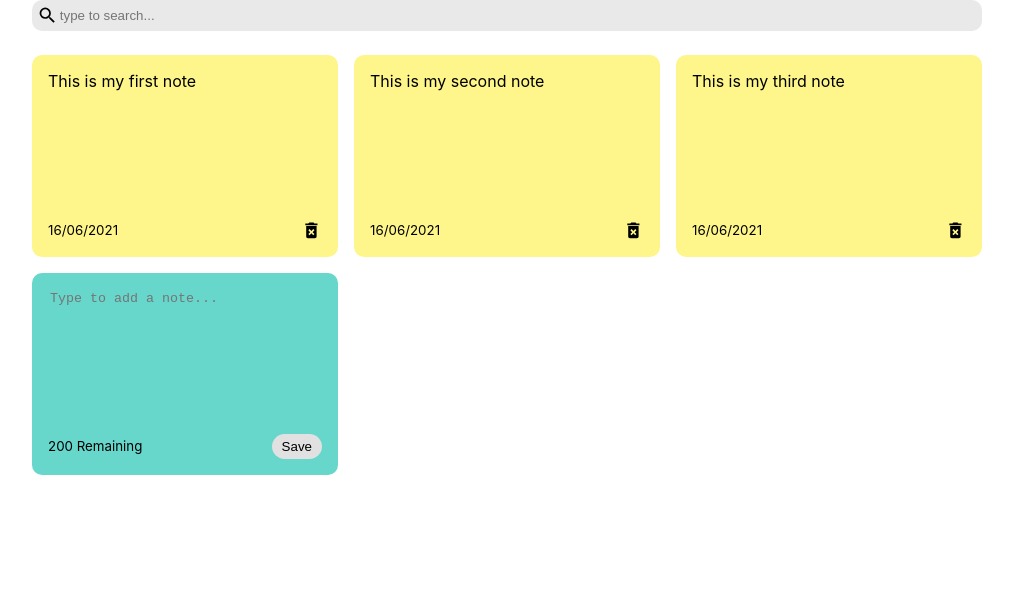
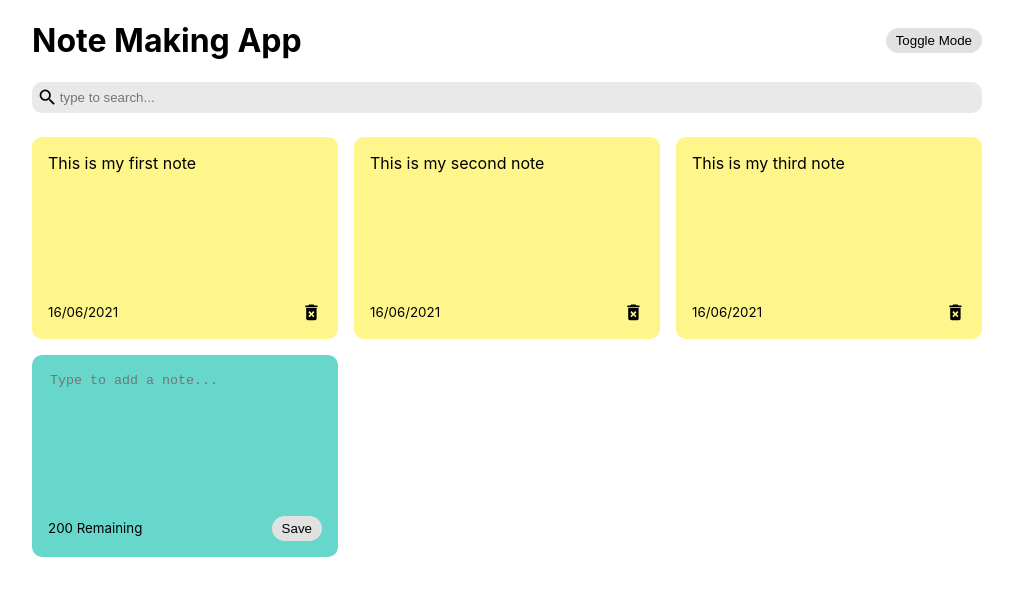
Before and after one commit to IshitaSharma3101/note-making-app, a React (Create React App) app: page / in a window 1280 px wide. Shown: the top 596 px of the page, without its empty margins (133-1146 px from the left). Built offline with nearby package versions, Linux system fonts and the light colour scheme.

Commit message:
feat: toggle mode

```diff
--- a/src/App.js
+++ b/src/App.js
@@ -2,6 +2,7 @@ import { useState } from "react";
 import { nanoid } from "nanoid";
 import NotesList from "./components/NotesList";
 import Search from "./components/Search";
+import Header from "./components/Header";
 
 const App = () => {
   const [notes, setNotes] = useState([
@@ -23,6 +24,7 @@ const App = () => {
   ]);
 
   const [searchText, setSearchText] = useState("");
+  const [darkMode, setDarkMode] = useState(false);
 
   const addNote = (text) => {
     const date = new Date();
@@ -41,7 +43,9 @@ const App = () => {
   };
 
   return (
+    <div className={`${darkMode && "dark-mode"}`}>
       <div className='container'>
+        <Header handleToggleDarkMode={setDarkMode} />
         <Search handleSearchNote={setSearchText} />
         <NotesList
           notes={notes.filter((note) =>
@@ -51,6 +55,7 @@ const App = () => {
           handleDeleteNote={deleteNote}
         />
       </div>
+    </div>
   );
 };
 export default App;
--- /dev/null
+++ b/src/components/Header.js
@@ -0,0 +1,16 @@
+const Header = ({ handleToggleDarkMode }) => {
+  return (
+    <div className='header'>
+      <h1>Note Making App</h1>
+      <button
+        className='save'
+        onClick={() =>
+          handleToggleDarkMode((previousDarkMode) => !previousDarkMode)
+        }>
+        Toggle Mode
+      </button>
+    </div>
+  );
+};
+
+export default Header;
--- a/src/index.css
+++ b/src/index.css
@@ -18,6 +18,7 @@ code {
   margin-left: auto;
   padding-right: 15px;
   padding-left: 15px;
+  min-height: 100vh;
 }
 
 /* ------------------------------
@@ -106,3 +107,21 @@ textarea:focus {
 .search input:focus {
   outline: none;
 }
+
+/* ------------------------------
+            Header
+------------------------------ */
+
+.header {
+  display: flex;
+  align-items: center;
+  justify-content: space-between;
+}
+
+.dark-mode {
+  background-color: black;
+}
+
+.dark-mode h1 {
+  color: white;
+}
```
Lines whose indentation alone changed are shown as unchanged.
